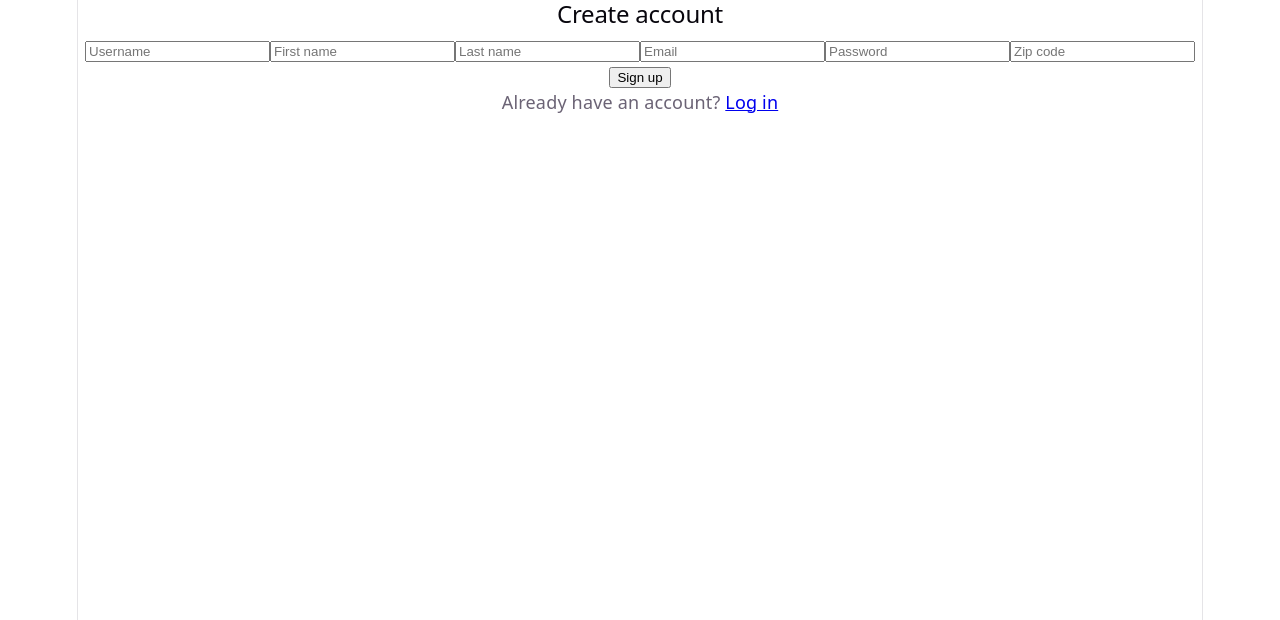
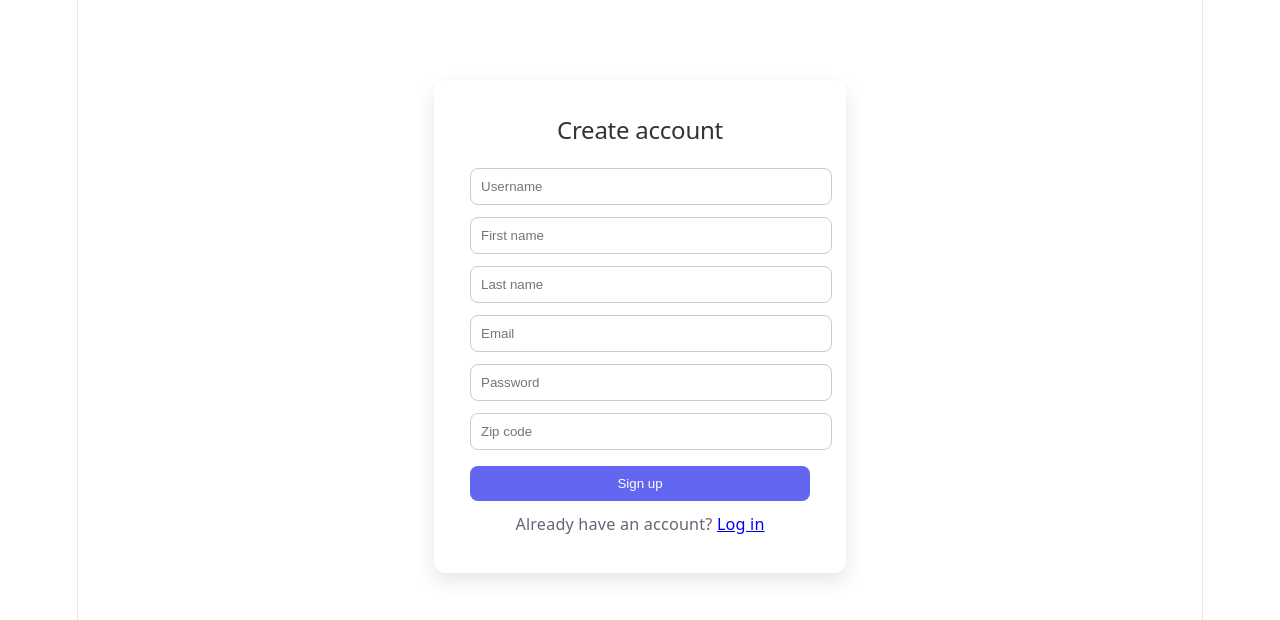
Before and after one commit to ids-fciencias-7009-2026-2/null-pointer-cat-frontend, a React (Vite) app: page /register in a window 1280 px wide. Shown: the top 620 px of the page. Built offline with nearby package versions, Linux system fonts and the light colour scheme.

Commit message:
feat: improve login and register UI styles

```diff
--- a/src/pages/Login.jsx
+++ b/src/pages/Login.jsx
@@ -2,6 +2,8 @@ import { useState } from "react";
 import { useNavigate, Link } from "react-router-dom";
 import { loginUser } from "../services/api";
 import { saveToken } from "../utils/auth";
+import "../styles/Login.css";
+
 
 export default function Login() {
   const [email, setEmail] = useState("");
@@ -34,23 +36,34 @@ export default function Login() {
   };
 
 return (
-    <div>
-      <h2>Log in</h2>
-      {error && <p style={{ color: "red" }}>{error}</p>}
+  <div className="login-container">
+    <h2 className="login-title">Log in</h2>
+
+    {error && <p className="login-error">{error}</p>}
+
     <input
+      className="login-input"
       placeholder="Email"
       type="email"
       value={email}
       onChange={(e) => setEmail(e.target.value)}
     />
+
     <input
+      className="login-input"
       placeholder="Password"
       type="password"
       value={password}
       onChange={(e) => setPassword(e.target.value)}
     />
-      <button onClick={handleLogin}>Log in</button>
-      <p>Don't have an account? <Link to="/register">Sign up</Link></p>
+
+    <button className="login-button" onClick={handleLogin}>
+      Log in
+    </button>
+
+    <p className="login-footer">
+      Don't have an account? <Link to="/register">Sign up</Link>
+    </p>
   </div>
 );
 }
--- a/src/pages/Register.jsx
+++ b/src/pages/Register.jsx
@@ -1,6 +1,7 @@
 import { useState } from "react";
 import { useNavigate, Link } from "react-router-dom";
 import { registerUser } from "../services/api";
+import "../styles/Register.css";
 
 const INITIAL_FORM = {
   username: "",
@@ -44,19 +45,66 @@ export default function Register() {
     }
   };
 
-  return (
-    <div>
-      <h2>Create account</h2>
-      {error && <p style={{ color: "red" }}>{error}</p>}
-      {success && <p style={{ color: "green" }}>{success}</p>}
-      <input name="username" placeholder="Username" onChange={handleChange} />
-      <input name="firstname" placeholder="First name" onChange={handleChange} />
-      <input name="lastname" placeholder="Last name" onChange={handleChange} />
-      <input name="email" placeholder="Email" type="email" onChange={handleChange} />
-      <input name="password" placeholder="Password" type="password" onChange={handleChange} />
-      <input name="zipcode" placeholder="Zip code" onChange={handleChange} />
-      <button onClick={handleRegister}>Sign up</button>
-      <p>Already have an account? <Link to="/login">Log in</Link></p>
-    </div>
-  );
+
+return (
+  <div className="register-container">
+    <h2 className="register-title">Create account</h2>
+
+    {error && <p className="register-error">{error}</p>}
+    {success && <p className="register-success">{success}</p>}
+
+    <input
+      className="register-input"
+      name="username"
+      placeholder="Username"
+      onChange={handleChange}
+    />
+
+    <input
+      className="register-input"
+      name="firstname"
+      placeholder="First name"
+      onChange={handleChange}
+    />
+
+    <input
+      className="register-input"
+      name="lastname"
+      placeholder="Last name"
+      onChange={handleChange}
+    />
+
+    <input
+      className="register-input"
+      name="email"
+      placeholder="Email"
+      type="email"
+      onChange={handleChange}
+    />
+
+    <input
+      className="register-input"
+      name="password"
+      placeholder="Password"
+      type="password"
+      onChange={handleChange}
+    />
+
+    <input
+      className="register-input"
+      name="zipcode"
+      placeholder="Zip code"
+      onChange={handleChange}
+    />
+
+    <button className="register-button" onClick={handleRegister}>
+      Sign up
+    </button>
+
+    <p className="register-footer">
+      Already have an account? <Link to="/login">Log in</Link>
+    </p>
+  </div>
+);
+
 }
--- /dev/null
+++ b/src/styles/Login.css
@@ -0,0 +1,55 @@
+.login-container {
+  max-width: 320px;
+  margin: 100px auto;
+  padding: 2rem;
+  border-radius: 12px;
+  background: #ffffff;
+  box-shadow: 0 8px 20px rgba(0, 0, 0, 0.1);
+  text-align: center;
+}
+
+.login-title {
+  margin-bottom: 1rem;
+  color: #333;
+}
+
+.login-input {
+  width: 100%;
+  padding: 10px;
+  margin: 8px 0;
+  border-radius: 8px;
+  border: 1px solid #ccc;
+  outline: none;
+  transition: border 0.2s;
+}
+
+.login-input:focus {
+  border-color: #6366f1;
+}
+
+.login-button {
+  width: 100%;
+  padding: 10px;
+  margin-top: 10px;
+  background: #6366f1;
+  color: white;
+  border: none;
+  border-radius: 8px;
+  cursor: pointer;
+  transition: background 0.2s;
+}
+
+.login-button:hover {
+  background: #4f46e5;
+}
+
+.login-error {
+  color: red;
+  font-size: 0.9rem;
+  margin-bottom: 10px;
+}
+
+.login-footer {
+  margin-top: 10px;
+  font-size: 0.9rem;
+}
--- /dev/null
+++ b/src/styles/Register.css
@@ -0,0 +1,61 @@
+.register-container {
+  max-width: 340px;
+  margin: 80px auto;
+  padding: 2rem;
+  border-radius: 12px;
+  background: #ffffff;
+  box-shadow: 0 8px 20px rgba(0, 0, 0, 0.1);
+  text-align: center;
+}
+
+.register-title {
+  margin-bottom: 1rem;
+  color: #333;
+}
+
+.register-input {
+  width: 100%;
+  padding: 10px;
+  margin: 6px 0;
+  border-radius: 8px;
+  border: 1px solid #ccc;
+  outline: none;
+  transition: border 0.2s;
+}
+
+.register-input:focus {
+  border-color: #6366f1;
+}
+
+.register-button {
+  width: 100%;
+  padding: 10px;
+  margin-top: 10px;
+  background: #6366f1;
+  color: white;
+  border: none;
+  border-radius: 8px;
+  cursor: pointer;
+  transition: background 0.2s;
+}
+
+.register-button:hover {
+  background: #4f46e5;
+}
+
+.register-error {
+  color: red;
+  font-size: 0.9rem;
+  margin-bottom: 8px;
+}
+
+.register-success {
+  color: green;
+  font-size: 0.9rem;
+  margin-bottom: 8px;
+}
+
+.register-footer {
+  margin-top: 10px;
+  font-size: 0.9rem;
+}
```
Lines whose indentation alone changed are shown as unchanged.
